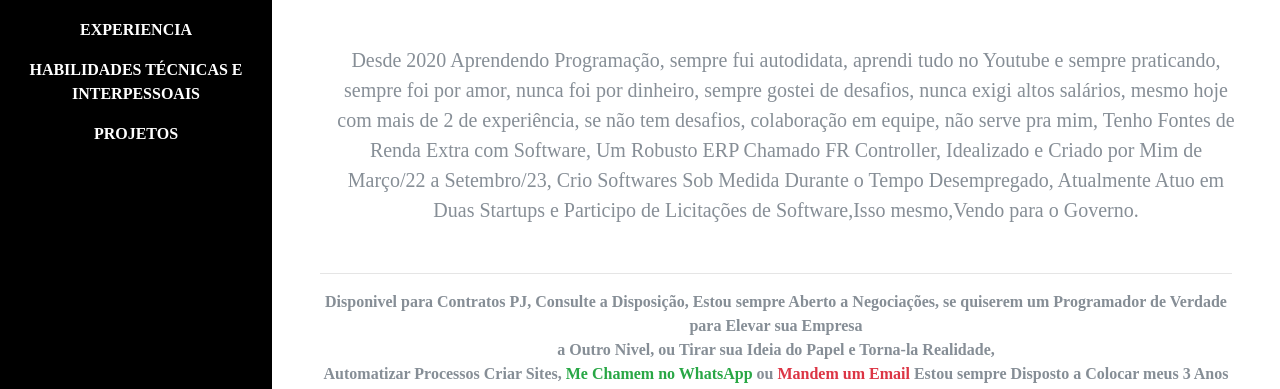
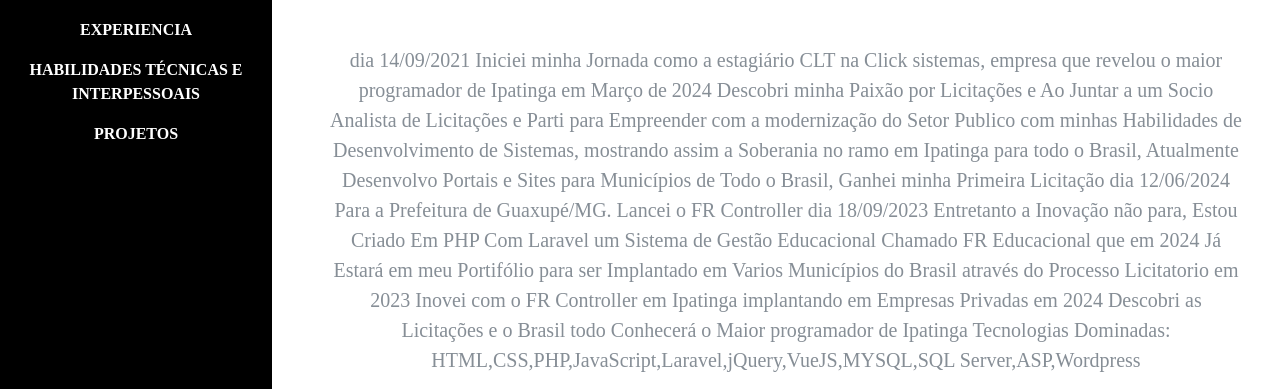
Before and after one commit to freitasdev2021/portifolio, a plain HTML site: page index.html in a window 1280 px wide. Shown: the part 401-790 px from the top of the page. Drawn offline with nearby package versions, Linux system fonts and the light colour scheme; a web font is replaced by a local one.

Commit message:
pra enviar pro .gov k

```diff
--- a/index.html
+++ b/index.html
@@ -66,12 +66,19 @@
                   Ipatinga/MG, Brasil
                </div>
                <p class="lead mb-5">
-                Desde 2020 Aprendendo Programação, sempre fui autodidata, aprendi tudo no Youtube e
-                sempre praticando, sempre foi por amor, nunca foi por dinheiro, sempre gostei de desafios,
-                nunca exigi altos salários, mesmo hoje com mais de 2 de experiência, se não tem
-                desafios, colaboração em equipe, não serve pra mim, Tenho Fontes de Renda Extra com
-                Software, Um Robusto ERP Chamado FR Controller, Idealizado e Criado por Mim de
-                Março/22 a Setembro/23, Crio Softwares Sob Medida Durante o Tempo Desempregado, Atualmente Atuo em Duas Startups e Participo de Licitações de Software,Isso mesmo,Vendo para o Governo.
+                dia 14/09/2021 Iniciei minha Jornada como a estagiário CLT na Click sistemas, empresa que revelou o maior programador de Ipatinga
+
+                em Março de 2024 Descobri minha Paixão por Licitações e Ao Juntar a um Socio Analista de Licitações e Parti para Empreender com a modernização do Setor Publico com minhas Habilidades de Desenvolvimento de Sistemas, mostrando assim a Soberania no ramo em Ipatinga para todo o Brasil, Atualmente Desenvolvo Portais e Sites para Municípios de Todo o Brasil, Ganhei minha Primeira Licitação dia 12/06/2024 Para a Prefeitura de Guaxupé/MG.
+
+                Lancei o FR Controller dia 18/09/2023
+
+                Entretanto a Inovação não para, Estou Criado Em PHP Com Laravel um Sistema de Gestão Educacional Chamado FR Educacional que em 2024 Já Estará em meu Portifólio para ser Implantado em Varios Municípios do Brasil através do Processo Licitatorio
+
+                em 2023 Inovei com o FR Controller em Ipatinga implantando em Empresas Privadas
+
+                em 2024 Descobri as Licitações e o Brasil todo Conhecerá o Maior programador de Ipatinga
+
+                Tecnologias Dominadas: HTML,CSS,PHP,JavaScript,Laravel,jQuery,VueJS,MYSQL,SQL Server,ASP,Wordpress
                 <hr>
                 <b>Disponivel para Contratos PJ, Consulte a Disposição, Estou sempre Aberto a Negociações, se quiserem um Programador de Verdade para Elevar sua Empresa <br> a Outro Nivel, ou Tirar sua Ideia do Papel e Torna-la Realidade,<br>Automatizar Processos
                 Criar Sites, <a class="text-success">Me Chamem no WhatsApp</a> ou <a class="text-danger">Mandem um Email</a> Estou sempre Disposto a Colocar meus 3 Anos de Experiência a Disposição<br> para um Mundo Melhor, Atualmente Faço parte do Ecossistema de Inovação do Sebrae Ipatinga</b>
```
